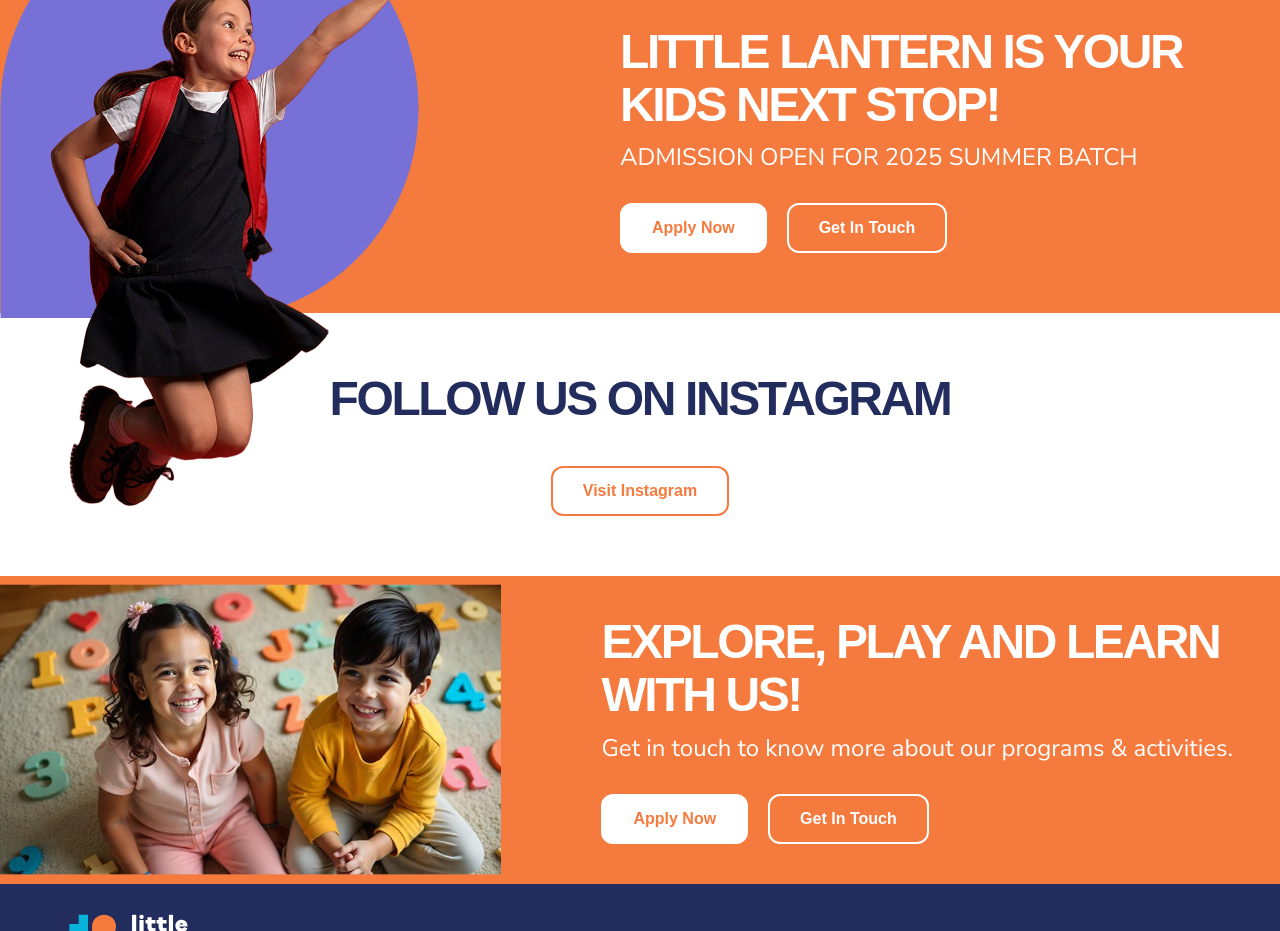
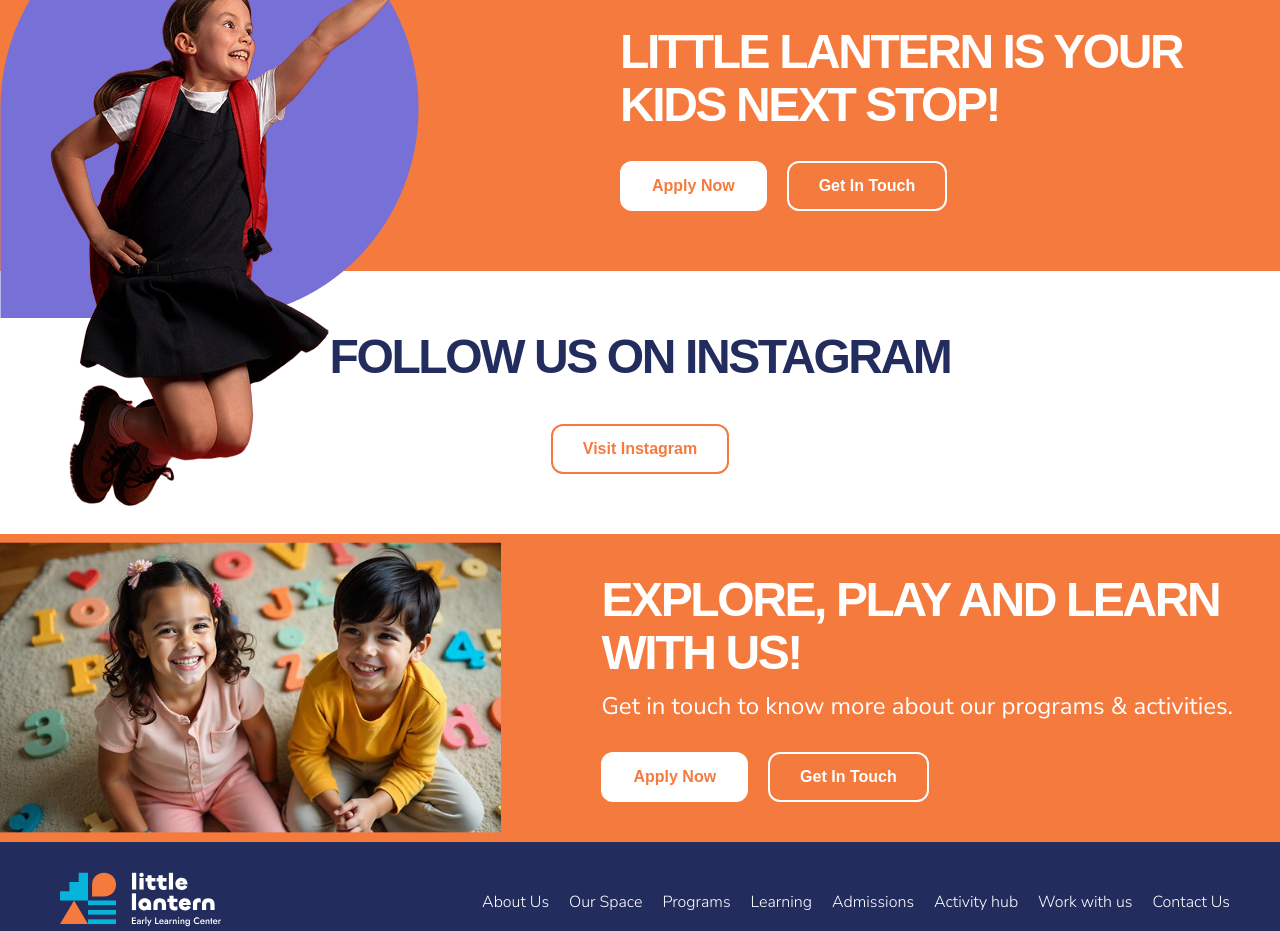
Before and after one commit to little-lantern/frontend, a React (Create React App) app: page / in a window 1280 px wide. Shown: the part 4120-5051 px from the top of the page. Built offline with nearby package versions, Linux system fonts and the light colour scheme; a web font is replaced by a local one.

Commit message:
Remove code and fix

```diff
--- a/src/components/Homepage/Admission.component.tsx
+++ b/src/components/Homepage/Admission.component.tsx
@@ -15,9 +15,9 @@ const AdmissionComponent: React.FC = () => {
             <h2 className={styles.mainTitle}>
               Little Lantern is your kids next stop!
             </h2>
-            <p className={styles.description}>
+            {/* <p className={styles.description}>
               ADMISSION OPEN FOR 2025 SUMMER BATCH
-            </p>
+            </p> */}
             <div className={styles.btnBox}>
               <Link className={styles.ctaWhite} to="/apply-now">
                 Apply Now
--- a/src/pages/Admissions.page.module.scss
+++ b/src/pages/Admissions.page.module.scss
@@ -1,5 +1,6 @@
 .container {
   display: block;
+  padding: 50px 0px;
   .mainTitle {
     color: #222c5d;
     text-align: center;
--- a/src/pages/Admissions.page.tsx
+++ b/src/pages/Admissions.page.tsx
@@ -7,9 +7,9 @@ import EligibilityCritereaComponent from "../components/Admissions/EligibilityCr
 const AdmissionsPage: React.FC = () => {
   return (
     <div className={styles.container}>
-      <h2 className={styles.mainTitle}>
+      {/* <h2 className={styles.mainTitle}>
         Admissions FOR 2025-2026 <br /> ARE NOW OPEN!
-      </h2>
+      </h2> */}
       <AdmissionTopSliderComponent />
       <AdmissionProcessComponent />
       <EligibilityCritereaComponent />
```
